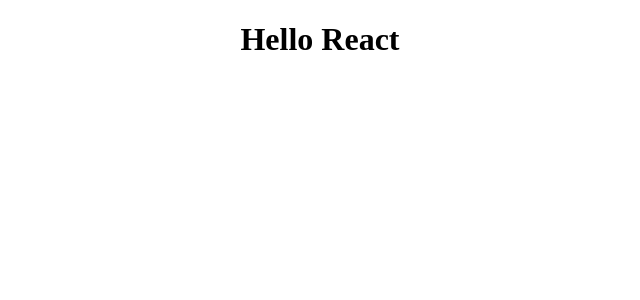
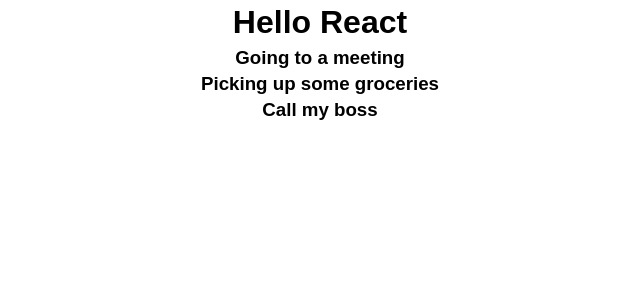
Before and after one commit to banobepascal/React-TodoApp, a React (Create React App) app: page / in a window 1280 px wide. Shown: the top 300 px of the page, without its empty margins (320-960 px from the left). Built offline with nearby package versions, Linux system fonts and the light colour scheme.

Commit message:
ft(rendering todos):
- created todo component
- added todo state

Finishes

```diff
--- a/src/App.css
+++ b/src/App.css
@@ -1,38 +1,14 @@
+* {
+  box-sizing: border-box;
+  margin: 0;
+  padding: 0;
+}
+
+body {
+  font-family: 'Ubuntu', sans-serif;
+  line-height: 1.4;
+}
+
 .App {
   text-align: center;
 }
-
-.App-logo {
-  height: 40vmin;
-  pointer-events: none;
-}
-
-@media (prefers-reduced-motion: no-preference) {
-  .App-logo {
-    animation: App-logo-spin infinite 20s linear;
-  }
-}
-
-.App-header {
-  background-color: #282c34;
-  min-height: 100vh;
-  display: flex;
-  flex-direction: column;
-  align-items: center;
-  justify-content: center;
-  font-size: calc(10px + 2vmin);
-  color: white;
-}
-
-.App-link {
-  color: #61dafb;
-}
-
-@keyframes App-logo-spin {
-  from {
-    transform: rotate(0deg);
-  }
-  to {
-    transform: rotate(360deg);
-  }
-}
--- a/src/App.js
+++ b/src/App.js
@@ -1,11 +1,33 @@
 import React, { Component } from "react";
 import "./App.css";
 
+import Todos from "./components/Todos";
+
 class App extends Component {
+  state = {
+    todos: [
+      {
+        id: 1,
+        title: "Going to a meeting",
+        completed: false
+      },
+      {
+        id: 2,
+        title: "Picking up some groceries",
+        completed: true
+      },
+      {
+        id: 3,
+        title: "Call my boss",
+        completed: false
+      }
+    ]
+  };
   render() {
     return (
       <div className="App">
         <h1>Hello React</h1>
+        <Todos todos={this.state.todos}></Todos>
       </div>
     );
   }
--- /dev/null
+++ b/src/components/Todos.js
@@ -0,0 +1,9 @@
+import React, { Component } from "react";
+
+class Todos extends Component {
+  render() {
+    return this.props.todos.map(todo => <h3>{todo.title}</h3>);
+  }
+}
+
+export default Todos;
```
